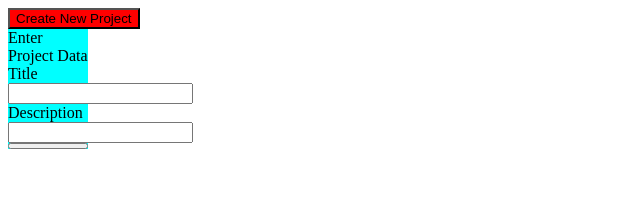
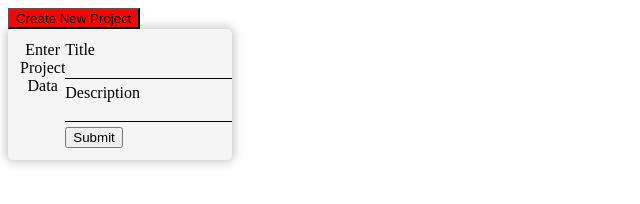
Before and after one commit to amsierco/todo, a website built with webpack: page dist/index.html in a window 1280 px wide. Both pictures are taken after a click on the button "Create New Project". Shown: the whole page, without its empty margins (0-640 px from the left). Built offline with nearby package versions, Linux system fonts and the light colour scheme.

Commit message:
Modal display for thumbnail

```diff
--- a/src/DOM.js
+++ b/src/DOM.js
@@ -14,15 +14,17 @@ getDOM.newProjectButton.style.backgroundColor = "red";
 
 export const displayProjectPrompts = (() => {
 
-    function thumbnailPrompt () {
+    const thumbnailPrompt = () => {
         const thumbnailPrompt = document.createElement('div');
         thumbnailPrompt.classList.toggle('thumbnail-prompt');
+        thumbnailPrompt.classList.toggle('active');
+
+        let thumbnailHeader = document.createElement('div');
+        thumbnailHeader.textContent = 'Enter Project Data';
 
         let thumbnailForm = document.createElement('form');
         thumbnailForm.setAttribute('name', 'thumbnail-form');
-
-        let thumbnailHeader = document.createElement('div');
-        thumbnailHeader.textContent = 'Enter Project Data';
+        thumbnailForm.setAttribute('class', 'thumbnail-form');
 
         let thumbnailContentOne = document.createElement('div');
         let titleLabel = document.createElement('label');
@@ -41,16 +43,18 @@ export const displayProjectPrompts = (() => {
         thumbnailContentTwo.append(descriptionLabel, descriptionInput);
 
         let thumbnailSubmit = document.createElement('button');
+        thumbnailSubmit.setAttribute('type', 'submit');
+        thumbnailSubmit.textContent = 'Submit';
 
+        thumbnailPrompt.appendChild(thumbnailHeader);
         thumbnailPrompt.appendChild(thumbnailForm);
         thumbnailForm.append(
-            thumbnailHeader,
             thumbnailContentOne,
             thumbnailContentTwo,
             thumbnailSubmit);
-
         document.body.appendChild(thumbnailPrompt);
 
+        return {thumbnailPrompt};
     }
 
     return {
@@ -59,4 +63,4 @@ export const displayProjectPrompts = (() => {
 
 })();
 
-displayProjectPrompts.thumbnailPrompt();
+//displayProjectPrompts.thumbnailPrompt();
--- a/src/eventHandler.js
+++ b/src/eventHandler.js
@@ -1,9 +1,11 @@
 import { getDOM } from "./DOM";
+import { displayProjectPrompts } from "./DOM";
 
 export const addNewProject = (() => {
 
     getDOM.newProjectButton.addEventListener('click', e => {
-        console.log('lol');
+        let prompt = displayProjectPrompts.thumbnailPrompt();
+        prompt.classList.toggle('active');
     });
 
 })();
--- a/src/project.css
+++ b/src/project.css
@@ -1,14 +1,39 @@
+/* Thumbnail Card */
 .thumbnail-prompt {
-    background-color: cyan;
-    /* width: clamp(200px, fit-content, fit-content); */
-    width: 5rem;
+    display: none;
 }
 
-form {
+.thumbnail-prompt.active {
+    display: flex;
+    background-color: whitesmoke;
+    max-width: 200px;
+    margin: 0px;
+    padding: 0.75rem;
+    overflow: hidden;
+    border-radius: 5px;
+    box-shadow: 0 0 10px 2px rgba(200,200,200,1);
+}
+
+.thumbnail-form {
     display: flex;
     flex-direction: column;
+    align-items: flex-start;
+    gap: 5px;
+    width: 100%;
 }
 
-form * {
-    max-width: 200px;
+.thumbnail-form input {
+    background-color: whitesmoke;
+    border: none;
+    border-bottom: 1px solid black;
+    padding: 2px;
 }
+
+.thumbnail-form input:hover,
+.thumbnail-form input:focus{
+    border-bottom: 1px solid rgba(0,0,0,0.5);
+}
+
+.thumbnail-prompt > div{
+    text-align: center;
+}
```
Also changed, not shown: dist/main.js.
